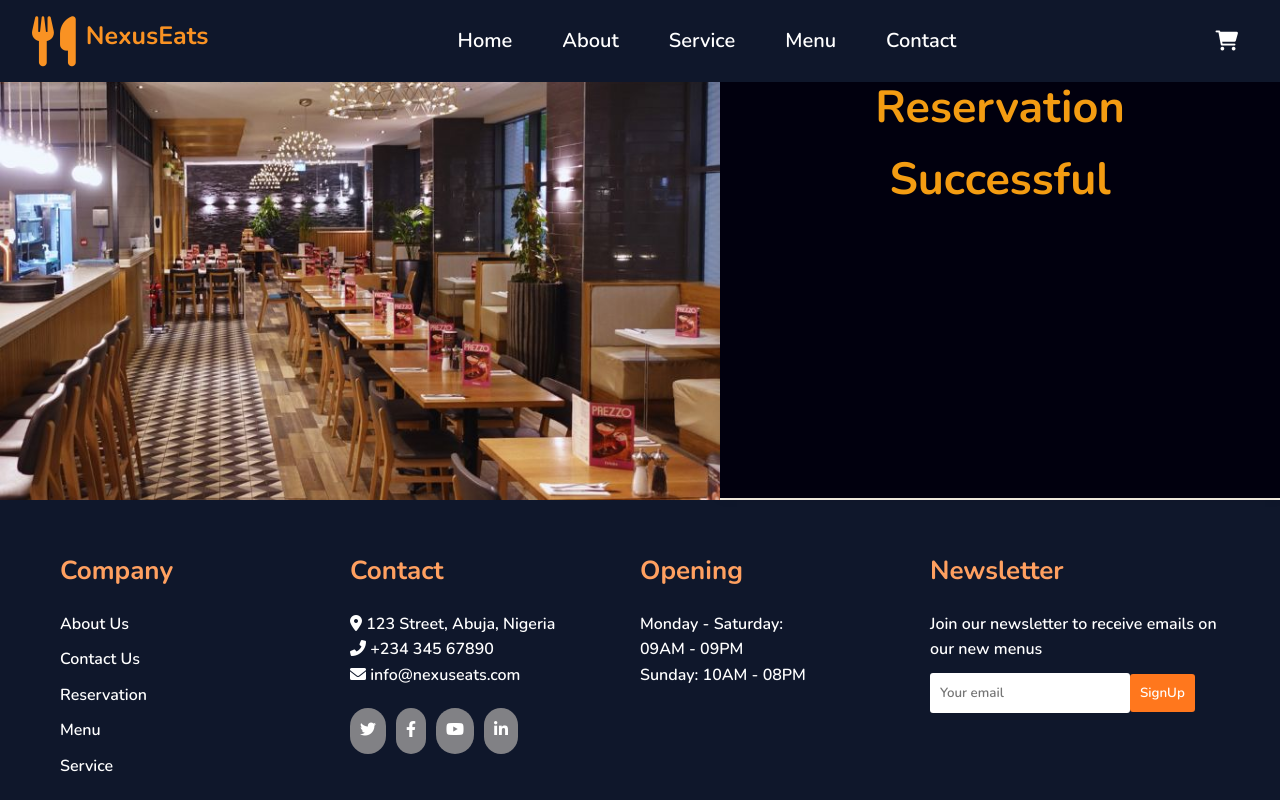
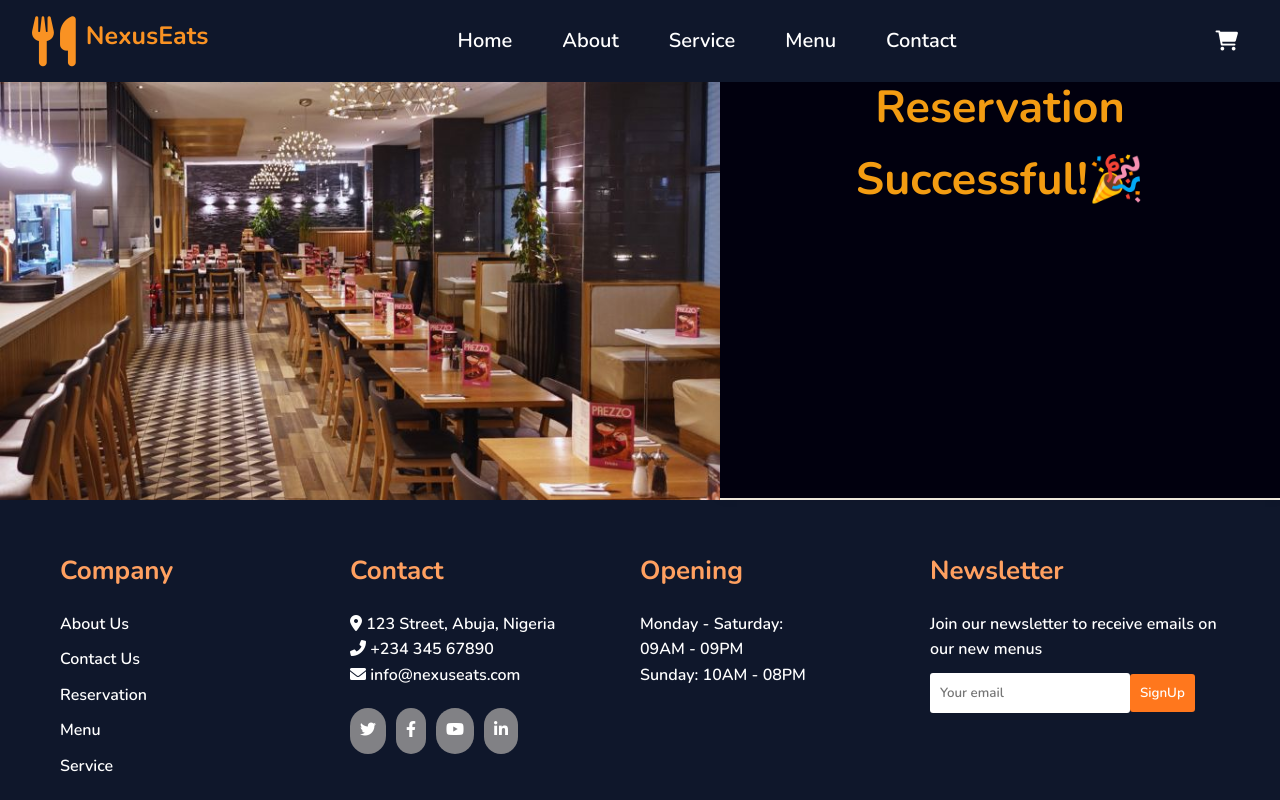
Before and after one commit to fathima200/nexus-eats-react, a React (Vite) app: page / in a window 1280 px wide. Both pictures are taken after typing "Sample", "name@example.com", "Sample" into the empty fields and a click on the button "BOOK NOW". Shown: the part 3708-4508 px from the top of the page. Built offline with nearby package versions, Linux system fonts and the light colour scheme; no server answers.

Commit message:
Modified: Dev Branch

```diff
--- a/src/components/HomePage/Reservation.jsx
+++ b/src/components/HomePage/Reservation.jsx
@@ -18,7 +18,7 @@ const Reservation = () => {
               <img src={picture} alt="Restaurant Interior" />
             </div>
             <div className="reservation-form">
-              <h2>Reservation Successful</h2>
+              <h2>Reservation Successful!🎉</h2>
             </div>
           </div>
         </section>
```
